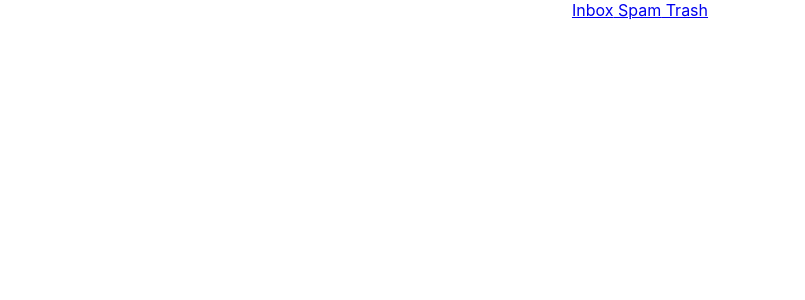
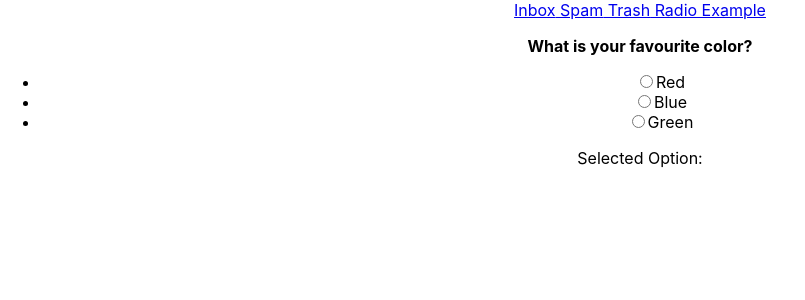
Before and after one commit to Programmer-Sourav/emailusereducer, a React (Create React App) app: page /main in a window 1280 px wide. Before the commit this address had no page. Shown: the top 300 px of the page, without its empty margins (0-805 px from the left). Built offline with nearby package versions, Linux system fonts and the light colour scheme.

Commit message:
feat: radio button
usereducer with radiobutton

```diff
--- a/src/App.js
+++ b/src/App.js
@@ -4,6 +4,7 @@ import { Route, Routes, Link } from "react-router-dom"
 import Home from './pages/Home';
 import Spam from './pages/Spam';
 import Trash from './pages/Trash';
+import MainPage from './radiobuttonexample/pages/MainPage';
 
 function App() {
   return (
@@ -11,10 +12,12 @@ function App() {
       <Link to="/">Inbox</Link>
       <Link to="/spam"> Spam</Link>
       <Link to="/trash"> Trash</Link>
+      <Link to="/radio"> Radio Example</Link>
       <Routes>
         <Route path='/' element={<Home/>}>Home</Route>
         <Route path='/spam' element={<Spam/>}> Spam</Route>
         <Route path='/trash' element={<Trash/>}> Trash</Route>
+        <Route path='/main' element={<MainPage/>}>Radio</Route>
       </Routes>
     </div>
   );
--- a/src/index.js
+++ b/src/index.js
@@ -5,6 +5,7 @@ import App from './App';
 import reportWebVitals from './reportWebVitals';
 import { BrowserRouter } from "react-router-dom"
 import { EmailContext, EmailProvider } from './context/EmailContext';
+import { DataContext, DataProvider } from './radiobuttonexample/contexts/DataContext';
 
 const root = ReactDOM.createRoot(document.getElementById('root'));
 
@@ -15,7 +16,9 @@ root.render(
   <React.StrictMode>
     <BrowserRouter>
     <EmailProvider>
+      <DataProvider>
     <App />
+    </DataProvider>
     </EmailProvider>
     </BrowserRouter>
   </React.StrictMode>
--- /dev/null
+++ b/src/radiobuttonexample/contexts/DataContext.jsx
@@ -0,0 +1,24 @@
+import { createContext, useEffect, useReducer } from "react";
+import DataReducer, { ACTION_TYPES_FOR_EXAMPLE_RADIO, initialState } from "../reducer/DataReducer";
+
+export const DataContext = createContext()
+
+
+export function DataProvider({children}){
+
+    const [state, dispatch] = useReducer(DataReducer, initialState)
+
+    const options = [
+        { id: 1, text: 'Red' },
+      { id: 2, text: 'Blue' },
+      { id: 3, text: 'Green' },
+    ]
+
+    useEffect(()=>{
+        dispatch({type: ACTION_TYPES_FOR_EXAMPLE_RADIO.INITIALIZE, payload: options})
+    },[])
+
+    return(
+        <DataContext.Provider value={{options: state.options, state, dispatch}}>{children}</DataContext.Provider>
+    )
+}
--- /dev/null
+++ b/src/radiobuttonexample/pages/MainPage.jsx
@@ -0,0 +1,38 @@
+// "What is your favorite color?". The user can select one of the provided options: "Red," "Blue," or "Green."
+
+import { useContext } from "react"
+import { DataContext } from "../contexts/DataContext"
+import { ACTION_TYPES_FOR_EXAMPLE_RADIO } from "../reducer/DataReducer"
+
+
+export default function MainPage(){
+
+    const { options, state, dispatch } = useContext(DataContext)
+
+    const onChangeHandler = (optionText) =>{
+       dispatch({type: ACTION_TYPES_FOR_EXAMPLE_RADIO.SELECTED_OPTION, payload: optionText})
+    }
+
+    return(
+        <div>
+            <p><strong>What is your favourite color?</strong></p>
+            <ul>
+            {
+
+                options.map((stateItem)=>(
+                    <li key={stateItem.id}>
+                     <label>
+                     <input type="radio"  checked={state.selectedOption === stateItem.text} onChange={()=>{onChangeHandler(stateItem.text)}}/>
+                     {stateItem.text}
+                     </label>
+                    </li>
+                ))
+
+            }
+            </ul>
+
+
+            <p>Selected Option: {state.selectedOption}</p>
+            </div>
+    )
+}
--- /dev/null
+++ b/src/radiobuttonexample/reducer/DataReducer.jsx
@@ -0,0 +1,23 @@
+export const initialState = {
+    selectedOption: "",
+    options: []
+}
+
+
+export const ACTION_TYPES_FOR_EXAMPLE_RADIO = {
+    SELECTED_OPTION: "SELECTED_OPTION",
+    INITIALIZE: "INITIALIZE"
+}
+
+export default function DataReducer(state, action){
+
+    switch(action.type){
+        case ACTION_TYPES_FOR_EXAMPLE_RADIO.SELECTED_OPTION:
+            return { ...state, selectedOption: action.payload}
+        case ACTION_TYPES_FOR_EXAMPLE_RADIO.INITIALIZE:
+            return {...state, options: action.payload}
+        default:
+            return state
+        }
+
+}
```
